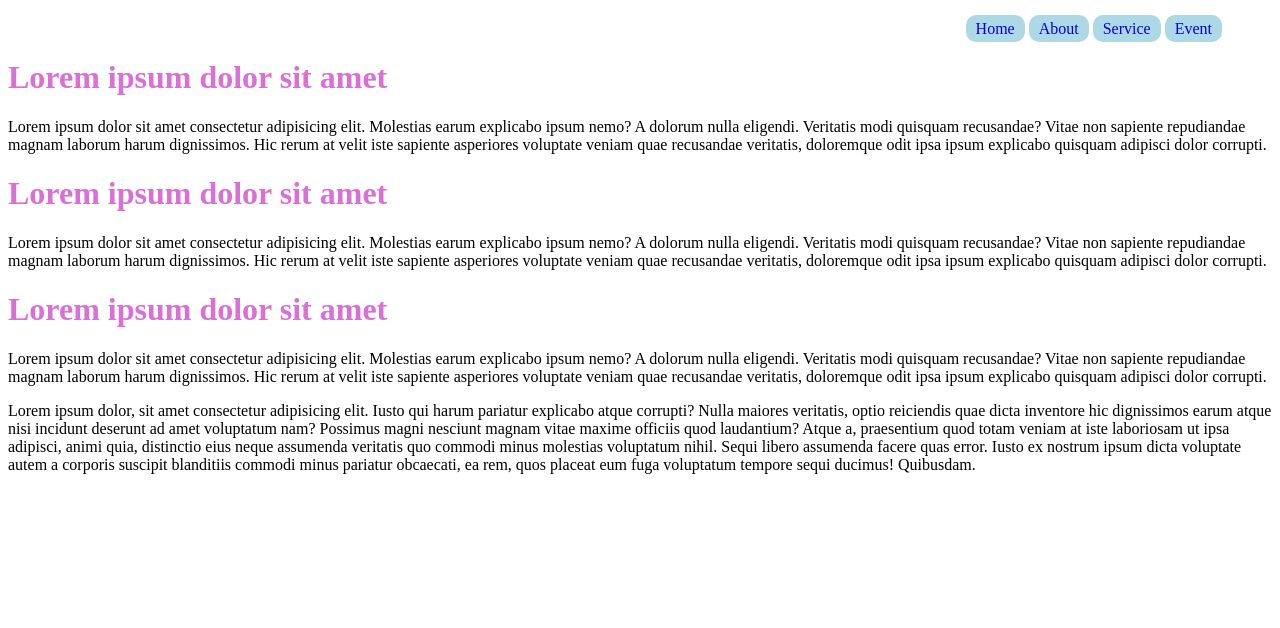
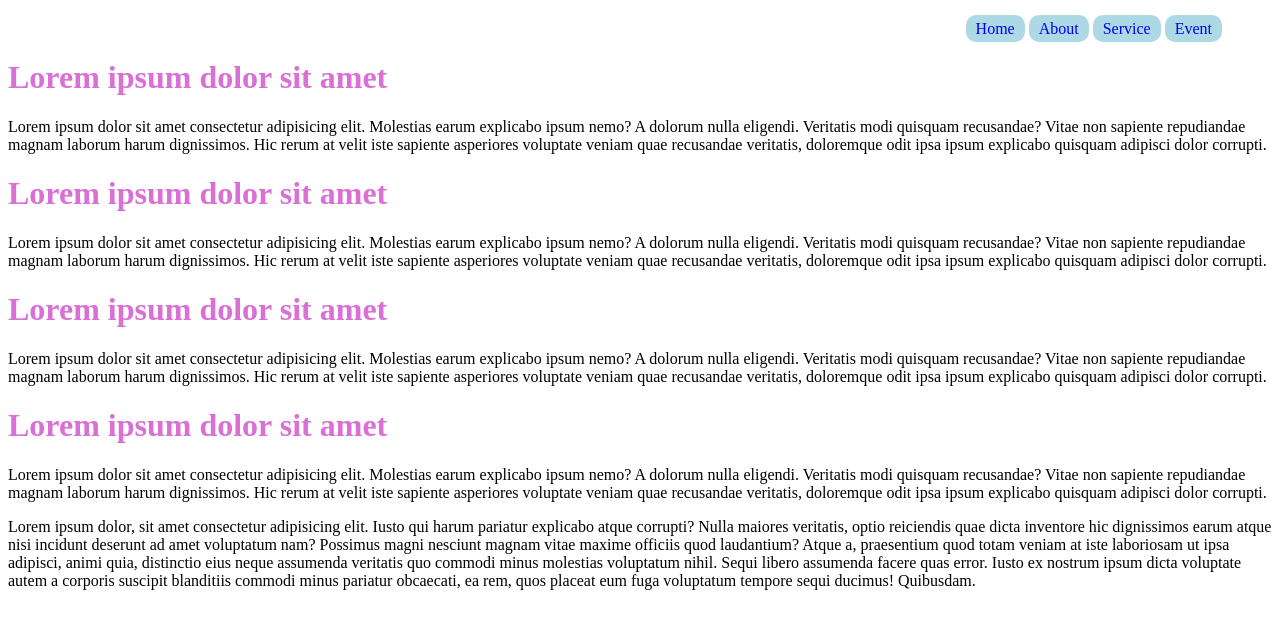
Before and after one commit to mafizul24h/project1, a plain HTML site: page index.html in a window 1280 px wide. Drawn offline with Linux system fonts and the light colour scheme.

Commit message:
add data

```diff
--- a/index.html
+++ b/index.html
@@ -21,6 +21,11 @@
         <h1>Lorem ipsum dolor sit amet</h1>
         <p>Lorem ipsum dolor sit amet consectetur adipisicing elit. Molestias earum explicabo ipsum nemo? A dolorum nulla eligendi. Veritatis modi quisquam recusandae? Vitae non sapiente repudiandae magnam laborum harum dignissimos. Hic rerum at velit iste sapiente asperiores voluptate veniam quae recusandae veritatis, doloremque odit ipsa ipsum explicabo quisquam adipisci dolor corrupti.</p>
     </div>
+    <div>
+        <div class="">
+        <h1>Lorem ipsum dolor sit amet</h1>
+        <p>Lorem ipsum dolor sit amet consectetur adipisicing elit. Molestias earum explicabo ipsum nemo? A dolorum nulla eligendi. Veritatis modi quisquam recusandae? Vitae non sapiente repudiandae magnam laborum harum dignissimos. Hic rerum at velit iste sapiente asperiores voluptate veniam quae recusandae veritatis, doloremque odit ipsa ipsum explicabo quisquam adipisci dolor corrupti.</p>
+    </div>
     <div class="">
         <h1>Lorem ipsum dolor sit amet</h1>
         <p>Lorem ipsum dolor sit amet consectetur adipisicing elit. Molestias earum explicabo ipsum nemo? A dolorum nulla eligendi. Veritatis modi quisquam recusandae? Vitae non sapiente repudiandae magnam laborum harum dignissimos. Hic rerum at velit iste sapiente asperiores voluptate veniam quae recusandae veritatis, doloremque odit ipsa ipsum explicabo quisquam adipisci dolor corrupti.</p>
```
